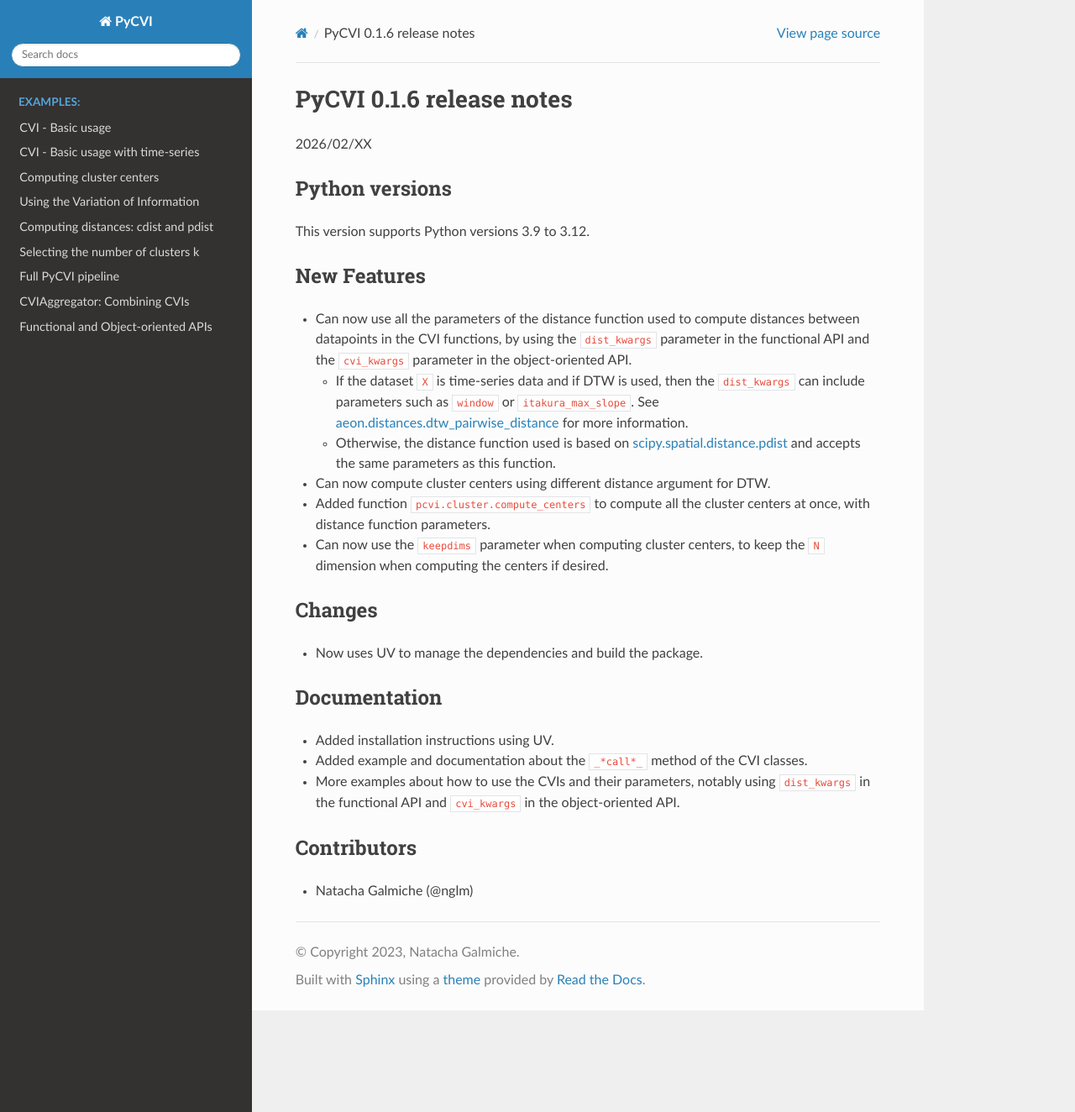
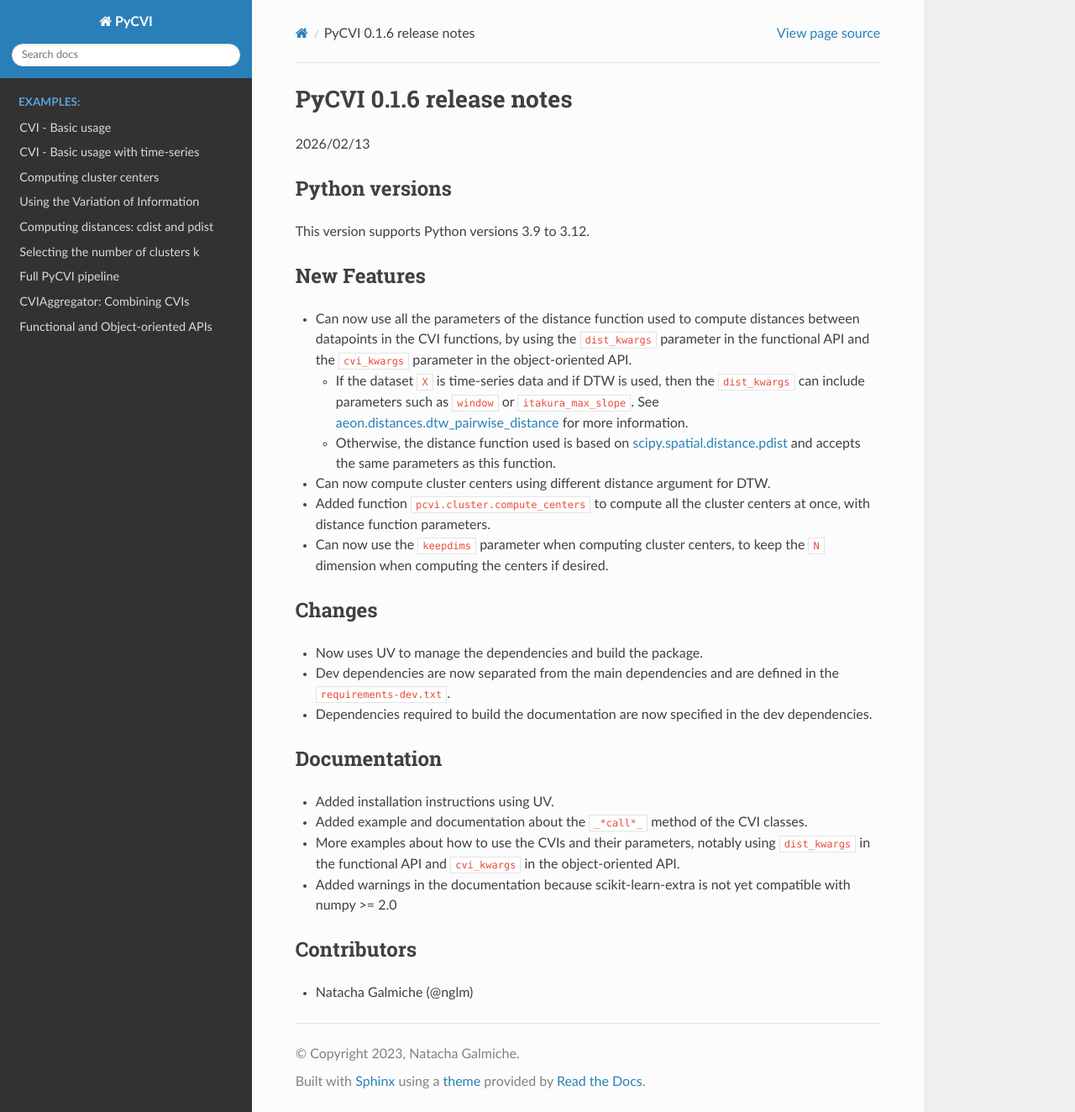
Before and after one commit to nglm/pycvi, a Sphinx documentation site: the page built from docs/releases/PyCVI-0.1.6.md, in a window 1280 px wide and 1324 px high. Shown: the whole window at 84% size. Built offline with Sphinx 7.4.7 and the Read the Docs theme 3.1.0, drawn with Linux system fonts in a browser that asks for light colours.

Commit message:
release 0.1.6

```diff
--- a/docs/conf.py
+++ b/docs/conf.py
@@ -30,7 +30,7 @@ copyright = '2023, Natacha Galmiche'
 author = 'Natacha Galmiche'
 
 # The full version, including alpha/beta/rc tags
-release = '0.1.5'
+release = '0.1.6'
 
 
 # -- General configuration ---------------------------------------------------
--- a/docs/releases/PyCVI-0.1.6.md
+++ b/docs/releases/PyCVI-0.1.6.md
@@ -1,6 +1,6 @@
 # PyCVI 0.1.6 release notes
 
-2026/02/XX
+2026/02/13
 
 ## Python versions
 
@@ -18,12 +18,15 @@ This version supports Python versions 3.9 to 3.12.
 ## Changes
 
 - Now uses UV to manage the dependencies and build the package.
+- Dev dependencies are now separated from the main dependencies and are defined in the `requirements-dev.txt`.
+- Dependencies required to build the documentation are now specified in the dev dependencies.
 
 ## Documentation
 
 - Added installation instructions using UV.
 - Added example and documentation about the ``__call__`` method of the CVI classes.
 - More examples about how to use the CVIs and their parameters, notably using ``dist_kwargs`` in the functional API and ``cvi_kwargs`` in the object-oriented API.
+- Added warnings in the documentation because scikit-learn-extra is not yet compatible with numpy >= 2.0
 
 ## Contributors
 
```
Also changed, not shown: docs/requirements.txt (deleted, +0 -70 lines), 1 other file.
